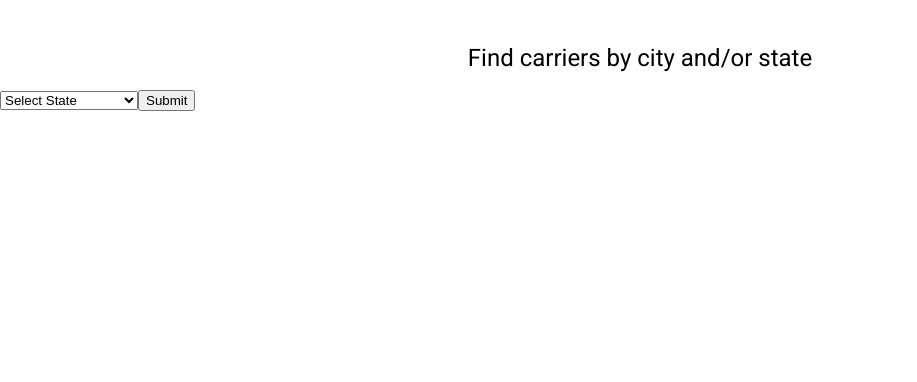
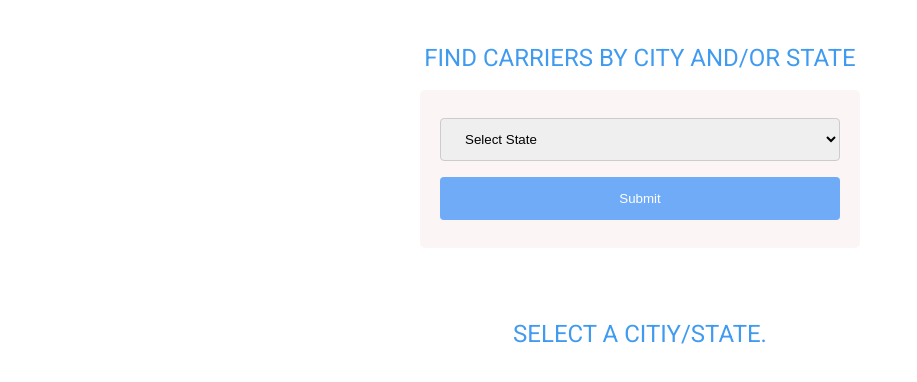
Before and after one commit to johnyCloud/test-project, an Angular app: page / in a window 1280 px wide. Shown: the top 382 px of the page, without its empty margins (0-917 px from the left). Built offline with nearby package versions, Linux system fonts and the light colour scheme.

Commit message:
finaly done

```diff
--- a/src/app/component/home/home.component.css
+++ b/src/app/component/home/home.component.css
@@ -1,16 +1,8 @@
 .title{
 text-align: center;
+text-transform: uppercase;
+color: #409bf0;
 padding-top: 3em;
-}
-.section{
-    justify-content: center;
-    display: flex;
-    margin: auto;
-    padding: 2em 0;
-    width: 450px;
-}
-.button{
-    align-items: center;
 }
 
 .section-table{
@@ -32,12 +24,12 @@ padding-top: 3em;
 
 .carrier-list tr:nth-child(even){background-color: #f2f2f2;}
 
-.carrier-list tr:hover {background-color: #ddd;}
+.carrier-list tr:hover {background-color: rgb(211, 229, 250);}
 
 .carrier-list th {
     padding-top: 12px;
     padding-bottom: 12px;
     text-align: left;
-    background-color: #6f7c77;
+    background-color: #75abfc;
     color: white;
 }
--- a/src/app/component/home/home.component.html
+++ b/src/app/component/home/home.component.html
@@ -1,31 +1,5 @@
 <div class="title"><h1 >Find carriers by city and/or state</h1></div>
 <app-search-form (formEvent)="setLocation($event)" ></app-search-form>
-
-
-
-<!-- <mat-card class="section" >
-
-      c<form class="example-form" #f="ngForm" (ngSubmit)="getData(f.value)">
-        <table><tr>
-          <td><mat-form-field class="example-full-width" appearance="fill">
-            <mat-label>City</mat-label>
-            <input matInput placeholder="Ex. Miami" name="city" ngModel>
-          </mat-form-field></td>
-
-          <td><mat-form-field class="example-full-width" appearance="fill">
-            <mat-label>State</mat-label>
-            <input matInput placeholder="Ex. Fl" name="state" ngModel>
-          </mat-form-field></td>
-
-
-        </tr>
-      <tr><td class="button"><button  mat-raised-button color="primary">Submit</button></td></tr>
-      </table>
-
-
-    </form>
-</mat-card>
-
 
 
 <div class="section-table">
@@ -44,6 +18,6 @@
         </tbody>
 
     </table>
-    <div *ngIf="!elements" class="title"><h1 #ThenBlock >Write a citiy/state.</h1></div>
+    <div *ngIf="!elements" class="title"><h1 #thenBlock >Select a citiy/state.</h1></div>
 
-</div> -->
+</div>
--- a/src/app/component/home/home.component.ts
+++ b/src/app/component/home/home.component.ts
@@ -11,51 +11,91 @@ import { SearchLocation } from '../search-form/model';
 })
 export class HomeComponent implements OnInit {
 
-  // elements: any = null;
-  // headElements = [ 'Carrier Name', 'Email', 'Phone Number'];
-  public citiesList : any = [];
+  public elements: any = null;
+  public headElements = [ 'Carrier Name', 'Email', 'Phone Number'];
 
+  public citiesList : any[] = [];
   public location: any;
+  public locationList: any[] = [];
 
   constructor(public httpService : HttpService) { }
 
   ngOnInit(): void {
-    this.httpService.getCities()
-    .subscribe(
-      res =>{
-        this.citiesList = res
-      }
-    )
-    console.log(this.citiesList);
-
+    this.getCitiesList();
   }
 
+  //get selctet location from form
   setLocation(newLocation : SearchLocation){
     this.location = newLocation;
     console.log(this.location);
+    this.getCitiesInRadius(this.location);
+    this.getData(this.locationList)
+  }
+
+  //cities location coordonates
+  getCitiesList(){
+    this.httpService.getCities()
+    .subscribe(res =>
+      {this.citiesList = Object.values(res)}
+    )
+  }
+
+//get all the cities in a given radius
+  getCitiesInRadius(location: SearchLocation){
+    let lt : number;
+    let ln : number;
+    this.citiesList.forEach(item => {
+      if(item.city === location.city)
+        {
+          lt = item.latitude;
+          ln = item.longitude;
+        }
+    })
+    this.citiesList.forEach(item => {
+      if(location.radius > this.getDistance(lt, ln, item.latitude, item.longitude))
+        {
+          this.locationList.push(item.city)
+        }
+    })
+  }
+
+  //calculate distance between 2 locations
+  getDistance(lat1: any, lon1: any, lat2: any, lon2: any){
+    const R = 6371e3; // metres
+    const φ1 = lat1 * Math.PI/180; // φ, λ in radians
+    const φ2 = lat2 * Math.PI/180;
+    const Δφ = (lat2-lat1) * Math.PI/180;
+    const Δλ = (lon2-lon1) * Math.PI/180;
+
+    const a = Math.sin(Δφ/2) * Math.sin(Δφ/2) +
+      Math.cos(φ1) * Math.cos(φ2) *
+      Math.sin(Δλ/2) * Math.sin(Δλ/2);
+    const c = 2 * Math.atan2(Math.sqrt(a), Math.sqrt(1-a));
+
+    const d = R * c; // in metres
+    return d/1000;
   }
 
 
+  //get list of carriers
+  getData(data : any){
 
+    let address = data;
+    console.log(address);
 
-  //executet on search button
-  // getData(data : any){
-
-  //   let address = (data.city + " " + data.state);
-
-  //   this.requestsService.postReq(address)
-  //       .subscribe(
-  //          res => {
-  //           this.elements = [];
-  //           let values = Object.values(res);
-  //           values.forEach(value => {
-  //             this.elements.push({
-  //               'name': value.Name,
-  //               'email': value.Address.Email[0],
-  //               'phone': value.Address.Phone[0]});
-  //           })
-  //       }
-  //     )
-  // }
+    this.httpService.postReq(address)
+        .subscribe(
+           res => {
+            this.elements = [];
+            let values = Object.values(res);
+            values.forEach(value => {
+              this.elements.push({
+                'name': value.Name,
+                'email': value.Address.Email[0],
+                'phone': value.Address.Phone[0]});
+            })
+        }
+      )
+  }
 
 }
--- a/src/app/component/search-form/search-form.component.css
+++ b/src/app/component/search-form/search-form.component.css
@@ -0,0 +1,32 @@
+input, select {
+    width: 100%;
+    padding: 12px 20px;
+    margin: 8px 0;
+    display: inline-block;
+    border: 1px solid #ccc;
+    border-radius: 4px;
+    box-sizing: border-box;
+  }
+
+  input[type=submit] {
+    width: 100%;
+    background-color: #70abf8;
+    color: white;
+    padding: 14px 20px;
+    margin: 8px 0;
+    border: none;
+    border-radius: 4px;
+    cursor: pointer;
+  }
+
+  input[type=submit]:hover {
+    background-color: #5372fa;
+  }
+
+  div {
+    border-radius: 5px;
+    background-color: #fcf5f5;
+    padding: 20px;
+    width: 400px;
+    margin: auto;
+  }
--- a/src/app/component/search-form/search-form.component.html
+++ b/src/app/component/search-form/search-form.component.html
@@ -1,4 +1,5 @@
 
+<div>
     <form  #f="ngForm" (ngSubmit)="confirmLocation(f.value)" >
         <select name="state" [(ngModel)]="selectedState"  >
             <option value="" disabled selected >Select State</option>
@@ -13,3 +14,4 @@
         <ng-container *ngIf='selectedCity' ><input type="number" placeholder="Write radius" [(ngModel)]="radius" name="radius"></ng-container>
         <input type="submit" placeholder="Submit">
     </form>
+</div>
--- a/src/app/services/http.service.ts
+++ b/src/app/services/http.service.ts
@@ -1,10 +1,8 @@
-import { HttpClient, HttpHeaders } from '@angular/common/http';
+import { HttpClient, HttpHeaders, HttpParams } from '@angular/common/http';
 import { Injectable } from '@angular/core';
 import { Observable } from 'rxjs';
 import { APIRsponse } from './model';
-//import * as states from './assets/states.json'
-
-
+import { environment as env } from 'src/environments/environment';
 
 @Injectable({
   providedIn: 'root'
@@ -24,4 +22,14 @@ export class HttpService {
     return this.http.get<any>(url)
   }
 
+  //get by post request all carriers by given locations
+  postReq(adress : string) : Observable<APIRsponse> {
+    let params =  new HttpParams()
+      .set("Addresses", adress)
+    let headers = new HttpHeaders()
+      .set('Authorization', 'BasicamRldjpUbU5zTFRBeFl6Y3lOREkwTFRsak1HSXROR1EwWmkxaVpqYzFMV1JrT1RjM09XWXdZakJqTWkwdGJYSks=');
+
+    return this.http.post<APIRsponse>(env.BASE_URL, params, {'headers' : headers});
+  }
+
 }
```
Also changed, not shown: src/app/sevices/requests.service.ts (deleted, +0 -24 lines), 1 other file (tests, documents, lock files or other folders). Lines whose indentation alone changed are shown as unchanged.
